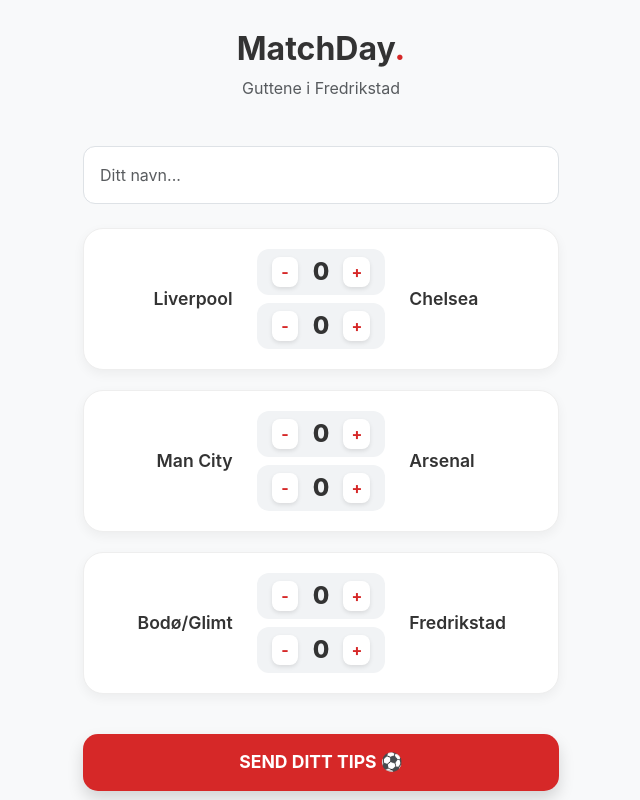
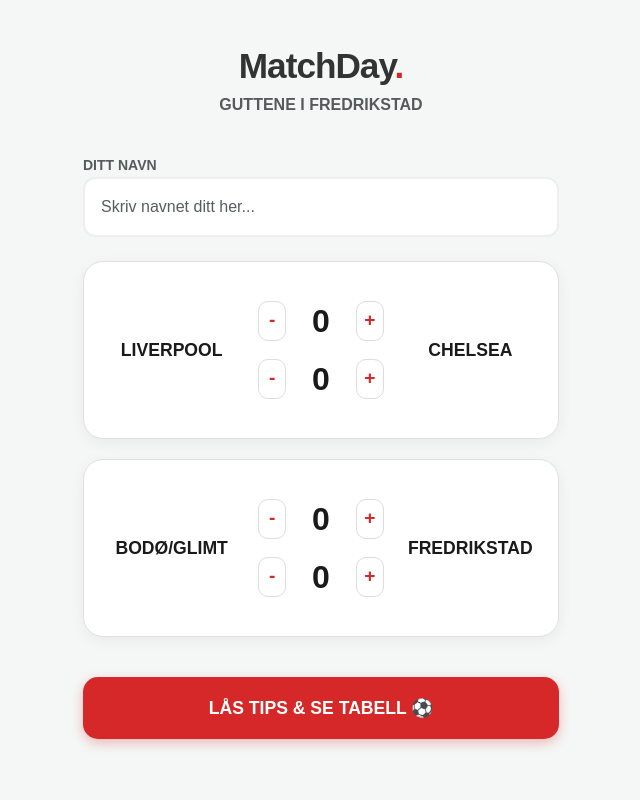
Before and after one commit to claseasybranding-ops/matchday-demo, a Flask app: page / in a window 1280 px wide. Shown: the whole page, without its empty margins (319-959 px from the left). Run offline with Flask 3, Linux system fonts and the light colour scheme.

Commit message:
Update index.html

```diff
--- a/templates/index.html
+++ b/templates/index.html
@@ -6,60 +6,115 @@
     <title>MatchDay Fredrikstad</title>
     <link href="https://cdn.jsdelivr.net/npm/bootstrap@5.3.0/dist/css/bootstrap.min.css" rel="stylesheet">
     <style>
-        body { background-color: #f8f9fa; color: #333; font-family: -apple-system, sans-serif; }
-        .match-card { background: white; border-radius: 20px; padding: 20px; margin-bottom: 20px; box-shadow: 0 4px 12px rgba(0,0,0,0.05); border: 1px solid #eee; }
-        .team-name { font-weight: 600; font-size: 1.1rem; }
-        .score-control { display: flex; align-items: center; justify-content: center; gap: 10px; background: #f1f3f5; padding: 5px 15px; border-radius: 12px; }
-        .btn-qty { border: none; background: white; color: #d62828; width: 30px; height: 30px; border-radius: 8px; font-weight: bold; box-shadow: 0 2px 4px rgba(0,0,0,0.1); }
-        .score-val { font-size: 1.5rem; font-weight: 800; min-width: 25px; text-align: center; }
-        .btn-send { background: #d62828; color: white; border: none; padding: 15px; border-radius: 15px; width: 100%; font-weight: bold; font-size: 1.1rem; margin-top: 20px; }
-        .header { padding: 30px 0; text-align: center; }
+        body { background-color: #f4f7f6; color: #333; font-family: sans-serif; }
+        .match-card {
+            background: white;
+            border-radius: 20px;
+            padding: 25px;
+            margin-bottom: 20px;
+            box-shadow: 0 4px 15px rgba(0,0,0,0.05);
+            border: 1px solid #e0e0e0;
+        }
+        .team-name { font-weight: 700; font-size: 1.1rem; color: #1a1a1a; }
+
+        /* Poeng-kontrollene med +/- */
+        .score-row { display: flex; align-items: center; justify-content: center; gap: 15px; margin: 10px 0; }
+        .btn-qty {
+            border: 1px solid #ddd;
+            background: #fff;
+            color: #d62828;
+            width: 40px;
+            height: 40px;
+            border-radius: 10px;
+            font-weight: bold;
+            font-size: 1.2rem;
+            transition: 0.2s;
+        }
+        .btn-qty:active { background: #f0f0f0; transform: scale(0.95); }
+        .score-val { font-size: 2rem; font-weight: 800; min-width: 40px; text-align: center; color: #1a1a1a; }
+
+        .btn-send {
+            background: #d62828;
+            color: white;
+            border: none;
+            padding: 18px;
+            border-radius: 15px;
+            width: 100%;
+            font-weight: bold;
+            font-size: 1.1rem;
+            margin-top: 20px;
+            box-shadow: 0 4px 12px rgba(214, 40, 40, 0.3);
+        }
+        .header { padding: 40px 0 20px 0; text-align: center; }
+        .logo { font-size: 2.2rem; font-weight: 900; letter-spacing: -1px; }
+        .logo span { color: #d62828; }
     </style>
 </head>
 <body>
 
 <div class="container" style="max-width: 500px;">
     <div class="header">
-        <h2 class="fw-bold">MatchDay<span style="color:#d62828">.</span></h2>
-        <p class="text-muted">Guttene i Fredrikstad</p>
+        <div class="logo">MatchDay<span>.</span></div>
+        <p class="text-muted fw-bold">GUTTENE I FREDRIKSTAD</p>
     </div>
 
-    <input type="text" id="brukerNavn" class="form-control mb-4 p-3" placeholder="Ditt navn..." style="border-radius: 12px;">
+    <div class="mb-4">
+        <label class="small fw-bold text-muted ml-2">DITT NAVN</label>
+        <input type="text" id="brukerNavn" class="form-control p-3" placeholder="Skriv navnet ditt her..." style="border-radius: 12px; border: 2px solid #eee;">
+    </div>
 
-    {% for kamp in kamper %}
-    <div class="match-card">
+    <div class="match-card text-center">
         <div class="row align-items-center">
-            <div class="col-4 team-name text-end">{{ kamp.h_navn }}</div>
+            <div class="col-4 team-name">LIVERPOOL</div>
             <div class="col-4">
-                <div class="score-control">
-                    <button class="btn-qty" onclick="endre({{ kamp.id }}, 'h', -1)">-</button>
-                    <span class="score-val" id="h-{{ kamp.id }}">0</span>
-                    <button class="btn-qty" onclick="endre({{ kamp.id }}, 'h', 1)">+</button>
+                <div class="score-row">
+                    <button class="btn-qty" onclick="endre('h1', -1)">-</button>
+                    <span class="score-val" id="h1">0</span>
+                    <button class="btn-qty" onclick="endre('h1', 1)">+</button>
                 </div>
-                <div class="score-control mt-2">
-                    <button class="btn-qty" onclick="endre({{ kamp.id }}, 'b', -1)">-</button>
-                    <span class="score-val" id="b-{{ kamp.id }}">0</span>
-                    <button class="btn-qty" onclick="endre({{ kamp.id }}, 'b', 1)">+</button>
+                <div class="score-row">
+                    <button class="btn-qty" onclick="endre('b1', -1)">-</button>
+                    <span class="score-val" id="b1">0</span>
+                    <button class="btn-qty" onclick="endre('b1', 1)">+</button>
                 </div>
             </div>
-            <div class="col-4 team-name text-start">{{ kamp.b_navn }}</div>
+            <div class="col-4 team-name">CHELSEA</div>
         </div>
     </div>
-    {% endfor %}
 
-    <button class="btn-send shadow" onclick="sendTips()">SEND DITT TIPS ⚽</button>
+    <div class="match-card text-center">
+        <div class="row align-items-center">
+            <div class="col-4 team-name">BODØ/GLIMT</div>
+            <div class="col-4">
+                <div class="score-row">
+                    <button class="btn-qty" onclick="endre('h2', -1)">-</button>
+                    <span class="score-val" id="h2">0</span>
+                    <button class="btn-qty" onclick="endre('h2', 1)">+</button>
+                </div>
+                <div class="score-row">
+                    <button class="btn-qty" onclick="endre('b2', -1)">-</button>
+                    <span class="score-val" id="b2">0</span>
+                    <button class="btn-qty" onclick="endre('b2', 1)">+</button>
+                </div>
+            </div>
+            <div class="col-4 team-name">FREDRIKSTAD</div>
+        </div>
+    </div>
+
+    <button class="btn-send" onclick="sendTips()">LÅS TIPS & SE TABELL ⚽</button>
 </div>
 
 <script>
-    let tips = {};
-    function endre(id, side, verdi) {
-        let el = document.getElementById(side + '-' + id);
+    function endre(id, verdi) {
+        let el = document.getElementById(id);
         let nyVerdi = parseInt(el.innerText) + verdi;
         if(nyVerdi >= 0) el.innerText = nyVerdi;
     }
 
     function sendTips() {
-        alert('Tips sendt! Nå henter vi live-resultater fra API-et...');
+        const navn = document.getElementById('brukerNavn').value;
+        if(!navn) { alert('Du må skrive navnet ditt!'); return; }
+        alert('Takk ' + navn + '! Tipsene dine er lagret.');
     }
 </script>
 
```
